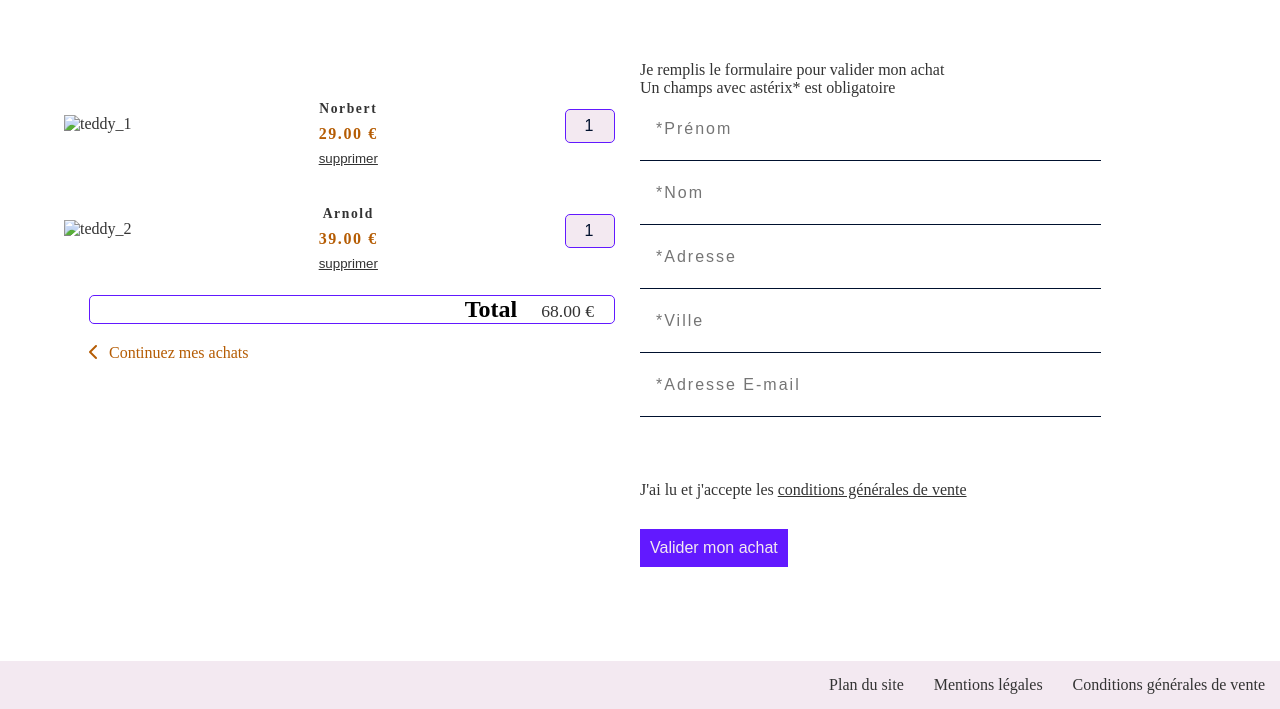
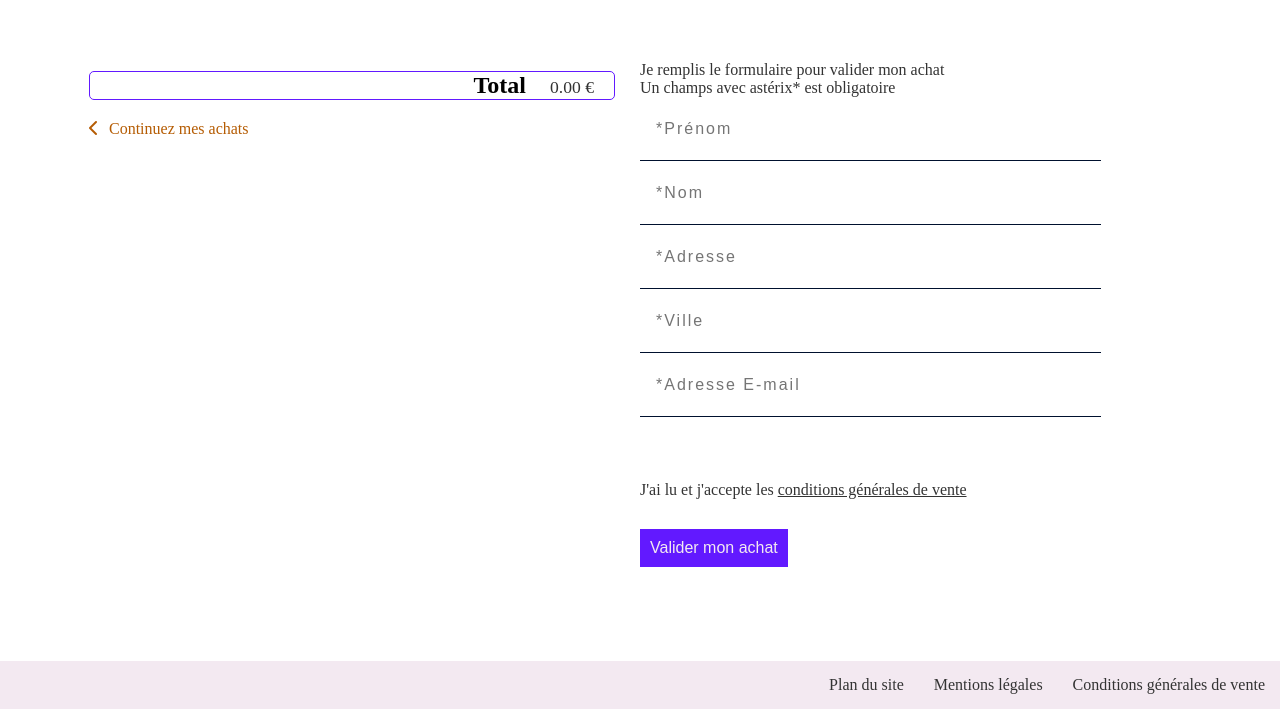
Before and after one commit to judith-creative/orinoco, a website: page panier.html in a window 1280 px wide. Shown: the part 110-819 px from the top of the page. Drawn offline with Linux system fonts and the light colour scheme.

Commit message:
basketRows are no longer overwritten

```diff
--- a/DomModifier/basket.js
+++ b/DomModifier/basket.js
@@ -1,23 +1,7 @@
 let basket = []
-let itemsInBasket = localStorage.getItem('basket');
-basket = JSON.parse(itemsInBasket); // or basket = JSON.parse(localStorage.getItem('basket'))
+basket = JSON.parse(localStorage.getItem('basket'))
 
-function addItemToBasket() {
-    for(let i = 0; i < basket.length; i++) {
-        let basketItemQuantity = document.getElementsByClassName('basket-quantity-input')[0].value;
-
-        let id = document.getElementById('ProductId');
-        if(id === null) {
-            createBasketRow()
-        } if(basket[i].productId === id) {
-                basketItemQuantity++
-            } else {
-                createBasketRow()
-         }
-    }
-}
-
-function createBasketRow(product) {    //product doit être rempli dans controller par le contenu du getProductById
+function createBasketRow(product) {
     const basketRow = document.createElement('div');
     basketRow.classList.add('basket-row')
     let basketItems = document.getElementsByClassName('basket-items')[0];
--- a/controller/basket.js
+++ b/controller/basket.js
@@ -1,6 +1,10 @@
 document.addEventListener("DOMContentLoaded", async () => {
     try {
-        addItemToBasket()
+        for(let i = 0; i < basket.length; i++) {
+            let id = basket[i].productId
+            const product = await getOneTeddy(id)
+            createBasketRow(product)
+        }
 
         let removeBasketItemButtons = document.getElementsByClassName('btn-danger');
         for (let i=0; i < removeBasketItemButtons.length; i++) {
--- a/panier.html
+++ b/panier.html
@@ -9,6 +9,7 @@
     <script src="https://kit.fontawesome.com/de4dee3a56.js" crossorigin="anonymous"></script>
     <link rel="stylesheet" type="text/css" href="style.css" />
 
+    <script src ="./factory/singleProduct.js"></script>
     <script src ="./DomModifier/basket.js"></script>
     <script src="./controller/basket.js"></script>
 
@@ -37,36 +38,11 @@
         <section>
             <h2></h2>
             <div class="basket-items">
-                <div class="basket-row">
-                    <div class="basket-item basket-column">
-                        <img class="basket-item-image image-container" src="JWDP5/images/teddy_1.jpg" alt="teddy_1">
-                    </div>
-                    <div class="basket-column">
-                        <h3 class="shop-item-title">Norbert</h3>
-                        <h4 class="shop-item-price">29.00 €</h4>
-                        <button class="btn-danger" type="button">supprimer</button>
-                    </div>
-                    <div class="basket-quantity">
-                        <input class="basket-quantity-input" type="number" value="1">
-                    </div>
-                </div>
-                <div class="basket-row">
-                    <div class="basket-item basket-column">
-                        <img class="basket-item-image image-container" src="JWDP5/images/teddy_2.jpg" alt="teddy_2">
-                    </div>
-                    <div class="basket-column">
-                        <h3 class="shop-item-title">Arnold</h3>
-                        <h4 class="shop-item-price">39.00 €</h4>
-                        <button class="btn-danger" type="button">supprimer</button>
-                    </div>
-                    <div class="basket-quantity">
-                        <input class="basket-quantity-input" type="number" value="1">
-                    </div>
-                </div>
+                <!--basketRows inserted dynamically-->
             </div>
             <div class="basket-total">
                 <strong class="basket-total-title">Total</strong>
-                <span class="basket-total-price">68.00 €</span>
+                <span class="basket-total-price">0.00 €</span>
             </div>
             <div>
                 <i class="fas fa-chevron-left"></i><a href="index.html">Continuez mes achats</a>
```
